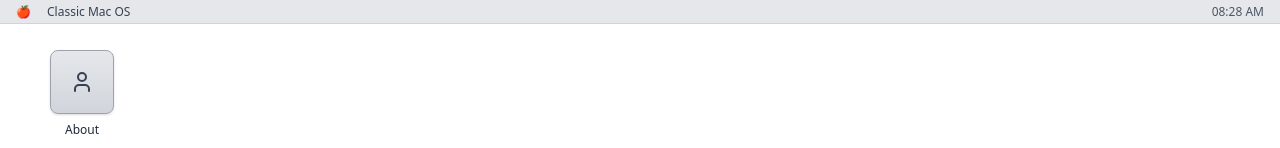
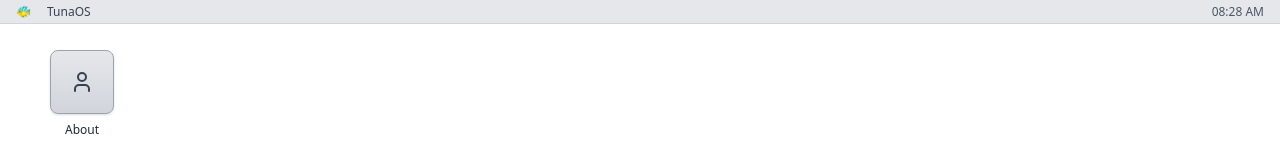
Before and after one commit to 2na3k/2na3k-app, a React (Vite) app: page / in a window 1280 px wide. Shown: the top 148 px of the page. Built offline with nearby package versions, Linux system fonts and the light colour scheme.

Commit message:
add the effect in the background

```diff
--- a/src/App.tsx
+++ b/src/App.tsx
@@ -320,8 +320,8 @@ const ClassicMacDesktop: React.FC = () => {
         {/* Menu Bar */}
         <div className="absolute top-0 left-0 right-0 h-6 bg-gray-200 dark:bg-gray-800 border-b border-gray-300 dark:border-gray-700 flex items-center px-4 text-xs z-50">
           <div className="flex items-center space-x-4">
-            <span className="font-bold">🍎</span>
-            <span className="text-gray-700 dark:text-gray-300">Classic Mac OS</span>
+            <span className="font-bold">🐠</span>
+            <span className="text-gray-700 dark:text-gray-300">TunaOS</span>
           </div>
           <div className="ml-auto text-gray-600 dark:text-gray-400">
             {new Date().toLocaleTimeString([], { hour: '2-digit', minute: '2-digit' })}
--- a/src/components/Window.tsx
+++ b/src/components/Window.tsx
@@ -18,10 +18,10 @@ const DesktopWindow: React.FC<WindowProps> = ({
 
   return (
     <div
-      className={`absolute bg-gray-100 dark:bg-gray-800 border-2 rounded-xl window-shadow transition-colors duration-200 ${
+      className={`absolute bg-gray-100 dark:bg-gray-800 border-2 rounded-xl window-shadow transition-all duration-200 ${
         isFocused
           ? 'border-blue-500 dark:border-blue-400 shadow-lg'
-          : 'border-gray-400 dark:border-gray-600'
+          : 'border-gray-400 dark:border-gray-600 filter grayscale'
       }`}
       style={{
         width: size.width,
@@ -36,7 +36,11 @@ const DesktopWindow: React.FC<WindowProps> = ({
     >
       {/* Title Bar */}
       <div
-        className="bg-gradient-to-r from-blue-500 to-blue-600 dark:from-blue-600 dark:to-blue-700 text-white px-4 py-2 rounded-t-md cursor-move flex justify-between items-center"
+        className={`px-4 py-2 rounded-t-md cursor-move flex justify-between items-center transition-colors duration-200 ${
+          isFocused
+            ? 'bg-gradient-to-r from-blue-500 to-blue-600 dark:from-blue-600 dark:to-blue-700 text-white'
+            : 'bg-gradient-to-r from-gray-400 to-gray-500 dark:from-gray-500 dark:to-gray-600 text-gray-800 dark:text-gray-300'
+        }`}
         onMouseDown={(e) => {
           e.stopPropagation();
           onDragStart(e);
```
